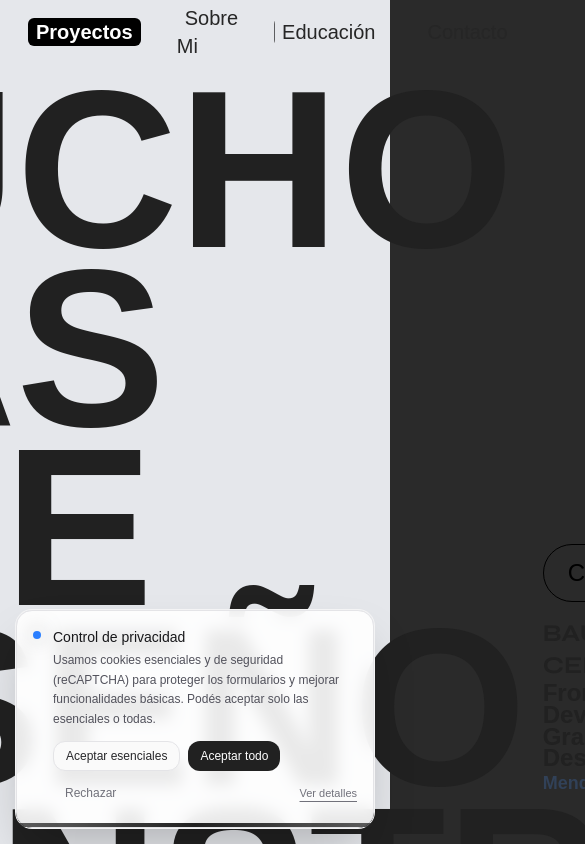
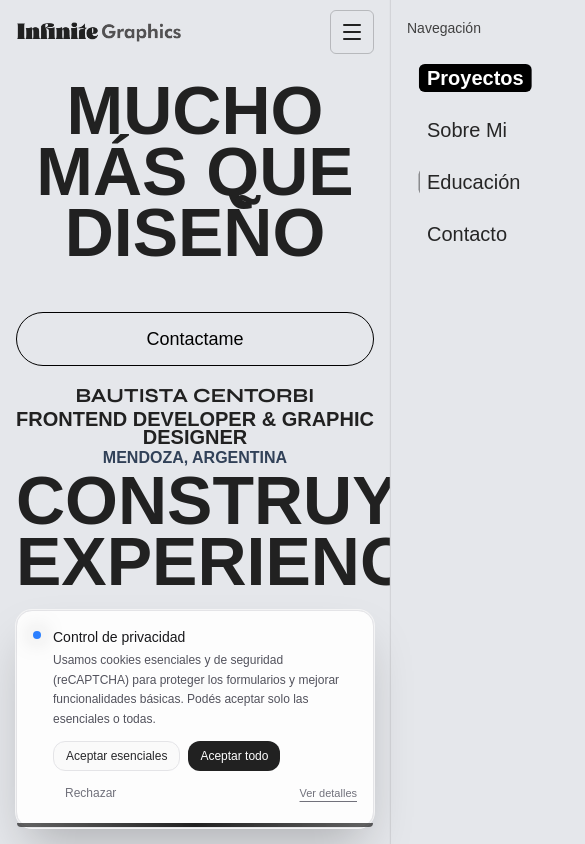
Before and after one commit to BautiCentorbi/bauudesigner-portfolio, a Next.js app: page / in a window 390 px wide. Shown: the top 844 px of the page, 585 px wide, since content can reach past the window. Built offline with nearby package versions, Linux system fonts and the light colour scheme; a web font is replaced by a local one.

Commit message:
Responsive Nav+Hero+LogoGallery

```diff
--- a/app/components/sections/Hero.tsx
+++ b/app/components/sections/Hero.tsx
@@ -12,20 +12,13 @@ const container: Variants = {
   hidden: { opacity: 0 },
   show: {
     opacity: 1,
-    transition: {
-      delayChildren: 0.2,
-      staggerChildren: 0.3,
-    },
+    transition: { delayChildren: 0.2, staggerChildren: 0.3 },
   },
 };
 
 const fadeUp: Variants = {
   hidden: { opacity: 0, y: 24 },
-  show: {
-    opacity: 1,
-    y: 0,
-    transition: { duration: 0.6, ease: easeOut },
-  },
+  show: { opacity: 1, y: 0, transition: { duration: 0.6, ease: easeOut } },
 };
 
 export default function Hero() {
@@ -33,51 +26,103 @@ export default function Hero() {
 
   return (
     <motion.div
-      className="px-12"
+      className="px-12 max-lg:px-6 max-sm:px-4"
       variants={container}
       initial="hidden"
       whileInView="show"
       viewport={{ once: true, amount: 0.5 }}
     >
-      <h1 className="flex flex-col text-[14rem] font-bold leading-[0.8] items-center h-full">
+      <h1
+        className="
+          flex flex-col font-bold uppercase items-center h-full
+          leading-[0.8]
+
+          /* MOBILE/TABLET (colapsa y baja tamaño) */
+          max-lg:text-[8rem]
+          max-md:text-[6rem]
+          max-sm:text-[4.25rem]
+          max-sm:leading-[0.9]
+
+          /* DESKTOP: escala editorial entre 1280 y 1920 sin romper */
+          lg:text-[clamp(8.75rem,11vw,14rem)]
+        "
+      >
         {/* Línea 1 */}
-        <div className="flex gap-4 text-left">
-          {/* Título parte 1 */}
-          <motion.span variants={fadeUp} className="w-full uppercase">
+        <div
+          className="
+            flex text-left
+
+            /* desktop: ritmo editorial controlado */
+            lg:gap-[clamp(0.75rem,1.2vw,1rem)]
+
+            /* responsive: colapsa */
+            max-lg:flex-col max-lg:gap-6 max-lg:w-full
+          "
+        >
+          <motion.span
+            variants={fadeUp}
+            className="w-full uppercase max-lg:text-center"
+          >
             Mucho más que{" "}
             <span className="transition-colors duration-300 hover:text-blue-600">
               Diseño
             </span>
           </motion.span>
 
-          {/* Mini bio */}
-          <motion.div variants={fadeUp} className="text-left mt-auto w-fit">
+          <motion.div
+            variants={fadeUp}
+            className="
+              text-left mt-auto w-fit
+              max-lg:mt-0 max-lg:w-full max-lg:text-center
+            "
+          >
             <Link href="#contact">
               <MainButton
                 href="#contact"
-                className="mt-12 font-inter text-2xl w-full my-4"
+                className="
+                  mt-12 font-inter text-2xl w-full my-4
+                  max-lg:mt-6 max-lg:text-lg max-lg:w-full
+                "
                 rounded="rounded-full"
               >
                 Contactame
               </MainButton>
             </Link>
-            <span className="font-alt text-2xl font-bold uppercase block">
+
+            <span className="font-alt text-2xl font-bold uppercase block max-lg:text-xl">
               Bautista Centorbi
             </span>
-            <p className="font-sans text-2xl leading-[0.9]">
+            <p className="font-sans text-2xl leading-[0.9] max-lg:text-xl">
               Frontend Developer &amp; Graphic Designer
             </p>
-            <p className="text-lg text-slate-700">Mendoza, Argentina</p>
+            <p className="text-lg text-slate-700 max-lg:text-base">
+              Mendoza, Argentina
+            </p>
           </motion.div>
         </div>
 
         {/* Línea 2 */}
-        <div className="flex gap-4 text-right">
+        <div
+          className="
+            flex text-right
+
+            lg:gap-[clamp(0.75rem,1.2vw,1rem)]
+
+            max-lg:flex-col-reverse max-lg:gap-8 max-lg:w-full max-lg:text-center
+          "
+        >
           <motion.a
             variants={fadeUp}
             href="#projects"
             aria-label="Ir a proyectos"
-            className="mt-48 inline-flex"
+            className="
+              inline-flex
+
+              /* desktop: en vez de mt-48 fijo, escalamos para 1280/1366/1600 */
+              lg:mt-[clamp(3rem,10vh,12rem)]
+
+              max-lg:mt-6 max-lg:justify-center
+            "
             onClick={(e) => {
               e.preventDefault();
               scrollTo("#projects", { offset: -96, duration: 1 });
@@ -86,13 +131,13 @@ export default function Hero() {
             <span
               className="
                 group relative inline-flex items-center justify-center
-      w-28 h-28 rounded-full
-      overflow-hidden   /* <- recorta el relleno */
+                w-28 h-28 rounded-full overflow-hidden
                 transition-transform duration-300 hover:-translate-y-0.5
                 outline-none focus-visible:ring-2 focus-visible:ring-black/60
+
+                max-sm:w-20 max-sm:h-20
               "
             >
-              {/* 1) BORDE (aparece primero) */}
               <span
                 className="
                   pointer-events-none absolute inset-0 rounded-full
@@ -101,8 +146,6 @@ export default function Hero() {
                   transition-opacity duration-150
                 "
               />
-
-              {/* 2) RELLENO: rectángulo que sube (wipe) */}
               <span
                 className="
                   pointer-events-none absolute inset-x-0 bottom-0
@@ -113,20 +156,21 @@ export default function Hero() {
                   will-change-transform
                 "
               />
-
-              {/* 3) ICONO: negro -> blanco cuando el fill cubre */}
               <ChevronDown
                 size={64}
                 className="
                   relative z-10 transition-colors duration-300
                   text-black group-hover:text-white
+                  max-sm:w-10 max-sm:h-10
                 "
               />
             </span>
           </motion.a>
 
-          {/* Título parte 2 */}
-          <motion.span variants={fadeUp} className="w-full uppercase">
+          <motion.span
+            variants={fadeUp}
+            className="w-full uppercase max-lg:text-center"
+          >
             Construyo{" "}
             <span className="transition-colors duration-300 hover:text-blue-600">
               Experiencias
--- a/app/components/sections/LogoGallery.tsx
+++ b/app/components/sections/LogoGallery.tsx
@@ -3,16 +3,16 @@
 import { LogosRow, type LogoItem } from "./LogosRow";
 
 const LOGOS: LogoItem[] = [
-  { id: "muta",     title: "Muta AI",           year: 2025, img: "/logos/Logos-MUTA.webp" },
-  { id: "blindaje", title: "Blindaje",          year: 2025, img: "/logos/Logos-Blindaje.webp" },
-  { id: "lf5a",     title: "Liga de Fútbol 5 Adaptado", year: 2025, img: "/logos/Logos-LF5A.webp" },
-  { id: "waytogo",  title: "Way To Go",         year: 2023, img: "/logos/Logos-WayToGo.webp" },
-  { id: "caffe",    title: "Caffè",             year: 2022, img: "/logos/Logos-Caffe.webp" },
+  { id: "muta", title: "Muta AI", year: 2025, img: "/logos/Logos-MUTA.webp" },
+  { id: "blindaje", title: "Blindaje", year: 2025, img: "/logos/Logos-Blindaje.webp" },
+  { id: "lf5a", title: "Liga de F5 Adaptado", year: 2025, img: "/logos/Logos-LF5A.webp" },
+  { id: "waytogo", title: "Way To Go", year: 2023, img: "/logos/Logos-WayToGo.webp" },
+  { id: "caffe", title: "Caffè", year: 2022, img: "/logos/Logos-Caffe.webp" },
 ];
 
 export default function LogoGallery() {
   return (
-    <section id="#logos" aria-labelledby="logos-heading" className="scroll-mt-24 py-0">
+    <section id="logos" aria-labelledby="logos-heading" className="scroll-mt-24 py-0">
       <div className="mx-auto max-w-6xl px-4 md:px-0 mb-6">
         <p className="font-alt text-xl uppercase tracking-wide text-neutral-700">
           Branding & Identidad
@@ -22,7 +22,6 @@ export default function LogoGallery() {
         </h2>
       </div>
 
-      {/* Grid con el mismo padding del título */}
       <LogosRow items={LOGOS} />
     </section>
   );
--- a/app/components/sections/LogosRow.tsx
+++ b/app/components/sections/LogosRow.tsx
@@ -5,21 +5,18 @@ import Link, { type LinkProps } from "next/link";
 import { motion, type Variants } from "framer-motion";
 import clsx from "clsx";
 
-/* ---------- Tipos públicos ---------- */
 export type LogoItem = {
   id: string;
   title: string;
   year: string | number;
-  img: string; // /public/logos/*.webp|png|svg
+  img: string;
 };
 
-// Discriminada: si asLink=true → href obligatorio; si false/omitido → sin href
 type Base = { item: LogoItem; className?: string; ariaLabel?: string };
 type Linky = Base & { asLink: true; href: LinkProps["href"] };
 type Divy = Base & { asLink?: false; href?: never };
 export type LogoTileProps = Linky | Divy;
 
-/* ---------- Anim ---------- */
 const fadeIn: Variants = {
   hidden: { opacity: 0, scale: 0.96 },
   show: {
@@ -29,7 +26,6 @@ const fadeIn: Variants = {
   },
 } satisfies Variants;
 
-/* ---------- UI interna ---------- */
 function TileInner({ item }: { item: LogoItem }) {
   return (
     <>
@@ -41,22 +37,24 @@ function TileInner({ item }: { item: LogoItem }) {
           height={600}
           className="
             max-h-[52%] w-auto object-contain
-            brightness-0 saturate-100 opacity-90
+            md:brightness-0 md:saturate-100
             transition-all duration-300
             group-hover:brightness-100 group-hover:saturate-100 group-hover:opacity-100
           "
         />
       </div>
 
-      <div className="absolute left-3 bottom-3 text-neutral-600 text-[13px] flex gap-2 items-center">
-        <span className="text-xl">{item.title}</span>
-        <span className="text-xl text-neutral-400">{item.year}</span>
+      {/* Caption: responsive SOLO para <md (md+ queda igual que antes: text-xl) */}
+      <div className="absolute left-3 bottom-3 text-neutral-600 flex gap-2 items-center">
+        <span className="text-base sm:text-lg md:text-xl">{item.title}</span>
+        <span className="text-base sm:text-lg md:text-xl text-neutral-400">
+          {item.year}
+        </span>
       </div>
     </>
   );
 }
 
-/* ---------- Componente único ---------- */
 export function LogoTile(props: LogoTileProps) {
   const { item, className, ariaLabel } = props;
 
@@ -67,8 +65,8 @@ export function LogoTile(props: LogoTileProps) {
       whileInView="show"
       viewport={{ once: false, amount: 0.4 }}
       className={clsx(
-        // leve achique del contenedor
-        "group relative aspect-square outline-1 outline-gray-300", "bg-black/3",
+        "group relative aspect-square outline-1 outline-gray-300",
+        "bg-black/3",
         className
       )}
     >
@@ -93,7 +91,6 @@ export function LogoTile(props: LogoTileProps) {
   );
 }
 
-/* ---------- Grid (responsive + 3/2 centrados en desktop) ---------- */
 export function LogosRow({
   items,
   className,
@@ -106,26 +103,26 @@ export function LogosRow({
       <div className="mx-auto max-w-6xl px-4 md:px-0">
         <div
           className={clsx(
-            // responsive base
-            "grid ",
-            // mobile: 2 por fila, tablet+: 3 por fila
-            "grid-cols-2 md:grid-cols-3"
+            "grid",
+            // Desktop: igual a tu layout actual
+            "grid-cols-2 md:grid-cols-3",
+            // Espaciado (si ya te funciona, dejalo; esto solo mejora mobile)
+            "gap-3 sm:gap-4 md:gap-0"
           )}
         >
-          <div className="flex flex-col justify-center p-6">
+          {/* TEXTO: en mobile ocupa 2 columnas (full width). En desktop queda igual. */}
+          <div className="col-span-2 md:col-span-1 flex flex-col justify-center p-4 sm:p-6">
             <h3 className="font-alt text-lg md:text-3xl font-semibold text-neutral-800 tracking-tight mb-3">
               Identidad visual sólida
             </h3>
-            <p className="text-neutral-800 leading-relaxed font-inter text-md md:text-xl">
-              Desarrollo marcas auténticas que transmiten esencia, propósito
-              y diferenciación real. Cada logo es diseñado para ser versátil,
-              memorable y adaptable a entornos digitales y físicos.
+            <p className="text-neutral-800 leading-relaxed font-inter text-base sm:text-lg md:text-xl">
+              Desarrollo marcas auténticas que transmiten esencia, propósito y diferenciación real.
+              Cada logo es diseñado para ser versátil, memorable y adaptable a entornos digitales y físicos.
             </p>
           </div>
+
+          {/* LOGOS: desktop igual, centrado 3/2 intacto */}
           {items.map((item, i) => {
-            // Si hay 5 elementos exactamente:
-            // fila 1: i=0,1,2 (cols 1-3)
-            // fila 2: i=3,4 -> centrados en md+: col-start-2 y col-start-3
             const centerSecondRow =
               items.length === 5 && i >= 3
                 ? i === 3
@@ -137,14 +134,10 @@ export function LogosRow({
               <LogoTile
                 key={item.id}
                 item={item}
-                className={clsx(
-                  "h-full", // asegura tamaño consistente
-                  centerSecondRow
-                )}
+                className={clsx(centerSecondRow)}
               />
             );
           })}
-
         </div>
       </div>
     </section>
--- a/app/components/ui/NavBar.tsx
+++ b/app/components/ui/NavBar.tsx
@@ -6,7 +6,8 @@ import clsx from "clsx";
 import { NAV_ITEMS } from "@/app/lib/nav";
 import { useActiveSection } from "@/app/hooks/useActiveSection";
 import { useLenis } from "@/app/providers/ScrollProvider";
-import { useEffect, useRef } from "react";
+import { useEffect, useRef, useState } from "react";
+import { Menu, X } from "lucide-react";
 
 const EASE = "[ease:cubic-bezier(0.16,1,0.3,1)]";
 const DURATION_FILL = "duration-300";
@@ -17,11 +18,13 @@ function SwipeNavItem({
   label,
   active,
   onClick,
+  className,
 }: {
   id: string;
   label: string;
   active: boolean;
   onClick?: (e: React.MouseEvent<HTMLAnchorElement>) => void;
+  className?: string;
 }) {
   return (
     <Link
@@ -30,7 +33,8 @@ function SwipeNavItem({
       className={clsx(
         "group relative inline-flex items-center",
         "px-3 py-2 text-xl transition-colors",
-        active ? "font-bold text-white" : "text-neutral-800 hover:text-white"
+        active ? "font-bold text-white" : "text-neutral-800 hover:text-white",
+        className
       )}
     >
       <span className="relative overflow-hidden rounded-md">
@@ -65,7 +69,7 @@ function SwipeNavItem({
           {label}
         </span>
 
-        {/* 4) SUBRAYADO sincronizado */}
+        {/* 4) SUBRAYADO */}
         <span
           aria-hidden
           className={clsx(
@@ -80,8 +84,17 @@ function SwipeNavItem({
   );
 }
 
+function getNavH() {
+  const navHVar = getComputedStyle(document.documentElement).getPropertyValue(
+    "--nav-h"
+  );
+  const navH = parseInt((navHVar || "96").trim(), 10);
+  return Number.isFinite(navH) ? navH : 96;
+}
+
 export default function NavBar() {
   const headerRef = useRef<HTMLElement>(null);
+  const [open, setOpen] = useState(false);
 
   // Mide el alto real del header y lo expone como --nav-h
   useEffect(() => {
@@ -89,10 +102,7 @@ export default function NavBar() {
     if (!el) return;
 
     const setVar = () =>
-      document.documentElement.style.setProperty(
-        "--nav-h",
-        `${el.offsetHeight}px`
-      );
+      document.documentElement.style.setProperty("--nav-h", `${el.offsetHeight}px`);
 
     setVar();
     const ro = new ResizeObserver(setVar);
@@ -104,9 +114,30 @@ export default function NavBar() {
     };
   }, []);
 
-  // Usa el hook con offset obtenido de --nav-h (el hook lo lee solo)
+  // Cierra con Escape
+  useEffect(() => {
+    const onKey = (e: KeyboardEvent) => {
+      if (e.key === "Escape") setOpen(false);
+    };
+    window.addEventListener("keydown", onKey);
+    return () => window.removeEventListener("keydown", onKey);
+  }, []);
+
   const active = useActiveSection(NAV_ITEMS.map((n) => n.id));
   const { scrollTo } = useLenis();
+
+  const handleNavClick =
+    (id: string) => (e: React.MouseEvent<HTMLAnchorElement>) => {
+      e.preventDefault();
+
+      const el = document.querySelector(`#${id}`);
+      if (el instanceof HTMLElement) {
+        const navH = getNavH();
+        scrollTo(el, { offset: -navH, duration: 0.9 });
+      }
+      history.replaceState(null, "", `#${id}`);
+      setOpen(false);
+    };
 
   return (
     <header ref={headerRef} className="fixed inset-x-0 top-0 z-50 bg-gray-200">
@@ -118,6 +149,7 @@ export default function NavBar() {
             onClick={(e) => {
               e.preventDefault();
               scrollTo("body", { duration: 0.9 });
+              setOpen(false);
             }}
             className="inline-flex items-center gap-2 hover:opacity-90 hover:-translate-y-px transition-all duration-200 motion-reduce:transition-none"
           >
@@ -131,7 +163,8 @@ export default function NavBar() {
             />
           </Link>
 
-          <ul className="flex items-center gap-3 justify-end">
+          {/* DESKTOP NAV */}
+          <ul className="hidden md:flex items-center gap-3 justify-end">
             <li className="sr-only focus:not-sr-only">
               <a href="#home" className="px-3 py-1 rounded bg-white text-black">
                 Saltar al contenido
@@ -144,25 +177,101 @@ export default function NavBar() {
                   id={item.id}
                   label={item.label}
                   active={active === item.id}
-                  onClick={(e) => {
-                    e.preventDefault();
-                    const el = document.querySelector(`#${item.id}`);
-                    if (el instanceof HTMLElement) {
-                      // usás Lenis → compenso 1:1 con el header
-                      const navHVar = getComputedStyle(
-                        document.documentElement
-                      ).getPropertyValue("--nav-h");
-                      const navH = parseInt(navHVar || "96", 10);
-                      scrollTo(el, { offset: -navH, duration: 0.9 });
-                    }
-                    history.replaceState(null, "", `#${item.id}`);
-                  }}
+                  onClick={handleNavClick(item.id)}
                 />
               </li>
             ))}
           </ul>
+
+          {/* MOBILE TOGGLE (se OCULTA cuando open=true, para que no haya dos X) */}
+          <button
+            type="button"
+            className={clsx(
+              "md:hidden inline-flex items-center justify-center",
+              "rounded-md border border-black/20 w-11 h-11",
+              "hover:bg-black/5 transition-colors",
+              "focus-visible:outline-none focus-visible:ring-2 focus-visible:ring-black/60",
+              open && "opacity-0 pointer-events-none" // mantiene espacio, pero desaparece
+            )}
+            aria-label="Abrir menú"
+            aria-expanded={open}
+            aria-controls="mobile-nav"
+            onClick={() => setOpen(true)}
+          >
+            <Menu className="h-6 w-6" />
+          </button>
         </div>
       </nav>
+
+      {/* MOBILE OVERLAY + PANEL */}
+      <div
+        id="mobile-nav"
+        className={clsx(
+          "md:hidden",
+          "fixed inset-0 z-40",
+          open ? "pointer-events-auto" : "pointer-events-none"
+        )}
+        aria-hidden={!open}
+      >
+        {/* Backdrop */}
+        <button
+          type="button"
+          aria-label="Cerrar menú"
+          onClick={() => setOpen(false)}
+          className={clsx(
+            "absolute inset-0 bg-black/30 transition-opacity",
+            open ? "opacity-100" : "opacity-0"
+          )}
+        />
+
+        {/* Panel */}
+        <div
+          className={clsx(
+            "absolute right-0 top-0 h-full w-[82%] max-w-sm bg-gray-200",
+            "border-l border-black/10",
+            "pt-var(--nav-h)",
+            "transition-transform duration-300",
+            EASE,
+            open ? "translate-x-0" : "translate-x-full"
+          )}
+        >
+          {/* X DEL PANEL: ABSOLUTO AL PANEL (NO lo afecta el padding-top) */}
+          <button
+            type="button"
+            onClick={() => setOpen(false)}
+            className="
+              absolute right-4 top-2.5 z-10
+              inline-flex items-center justify-center
+              rounded-md border border-black/20
+              w-11 h-11
+              hover:bg-black/5
+              transition-colors
+              focus-visible:outline-none focus-visible:ring-2 focus-visible:ring-black/60
+            "
+            aria-label="Cerrar menú"
+          >
+            <X className="h-6 w-6" />
+          </button>
+
+          <div className="px-4 py-4">
+            <span className="text-sm text-neutral-700">Navegación</span>
+
+            <ul className="mt-4 flex flex-col gap-2">
+              {NAV_ITEMS.map((item) => (
+                <li key={item.id}>
+                  <SwipeNavItem
+                    id={item.id}
+                    label={item.label}
+                    active={active === item.id}
+                    onClick={handleNavClick(item.id)}
+                    className="w-full justify-start text-2xl"
+                  />
+                </li>
+              ))}
+            </ul>
+          </div>
+        </div>
+      </div>
     </header>
   );
 }
--- a/app/page.tsx
+++ b/app/page.tsx
@@ -10,19 +10,19 @@ import { EDUCATION } from "./data/education.data";
 export default function Home() {
   return (
     <main className="py-20 space-y-32 bg-gray-200">
-      <section className="min-h-[80vh]">
+      <section className="min-h-[80vh] overflow-x-hidden">
         <Hero />
       </section>
 
-      <section className="min-h-[80vh]">
+      <section className="min-h-[80vh] overflow-x-hidden">
         <Projects />
       </section>
 
-      <section className="min-h-[80vh]">
+      <section className="min-h-[80vh] overflow-x-hidden">
         <LogoGallery />
       </section>
 
-      <section className="">
+      <section className=" overflow-x-hidden">
         <Clients />
       </section>
 
@@ -30,11 +30,11 @@ export default function Home() {
         <About />
       </section>
 
-      <section className="min-h-[80vh]">
+      <section className="min-h-[80vh] overflow-x-hidden">
         <EducationSection items={EDUCATION} />
       </section>
 
-      <section className="min-h-[80vh]">
+      <section className="min-h-[80vh] overflow-x-hidden">
         <ContactForm />
       </section>
 
```
Lines whose indentation alone changed are shown as unchanged.
